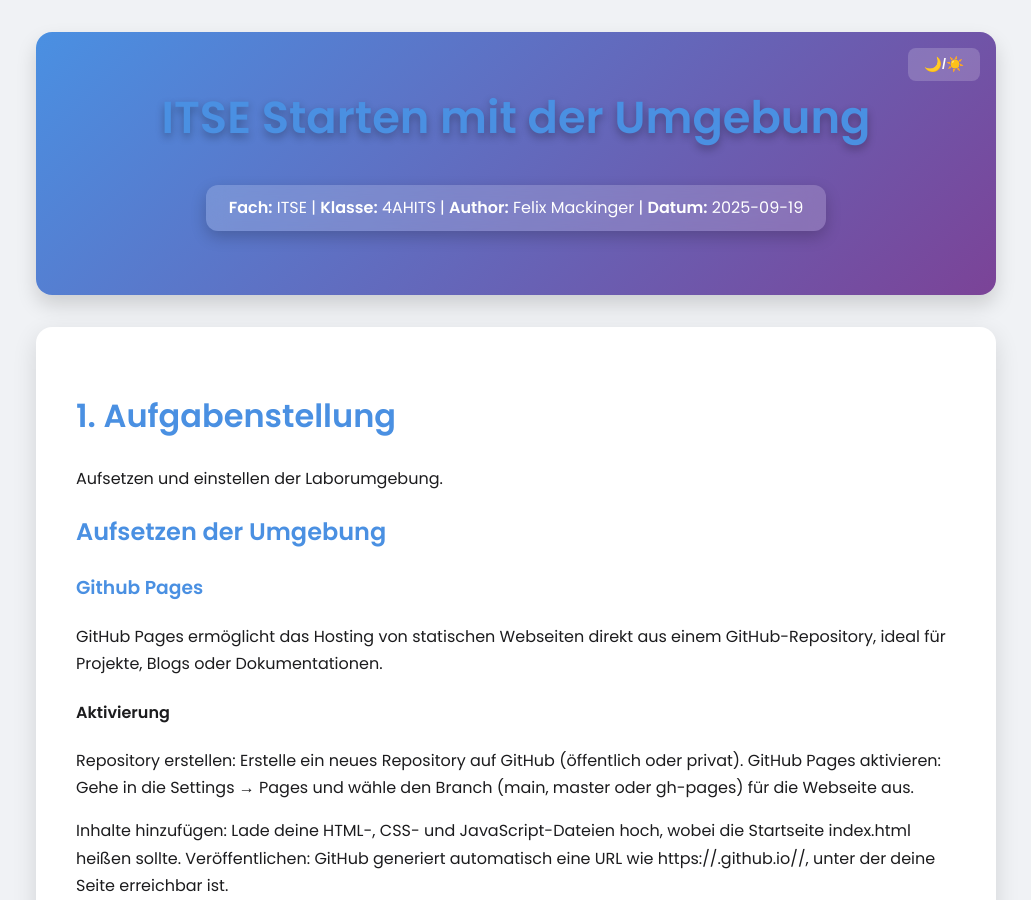
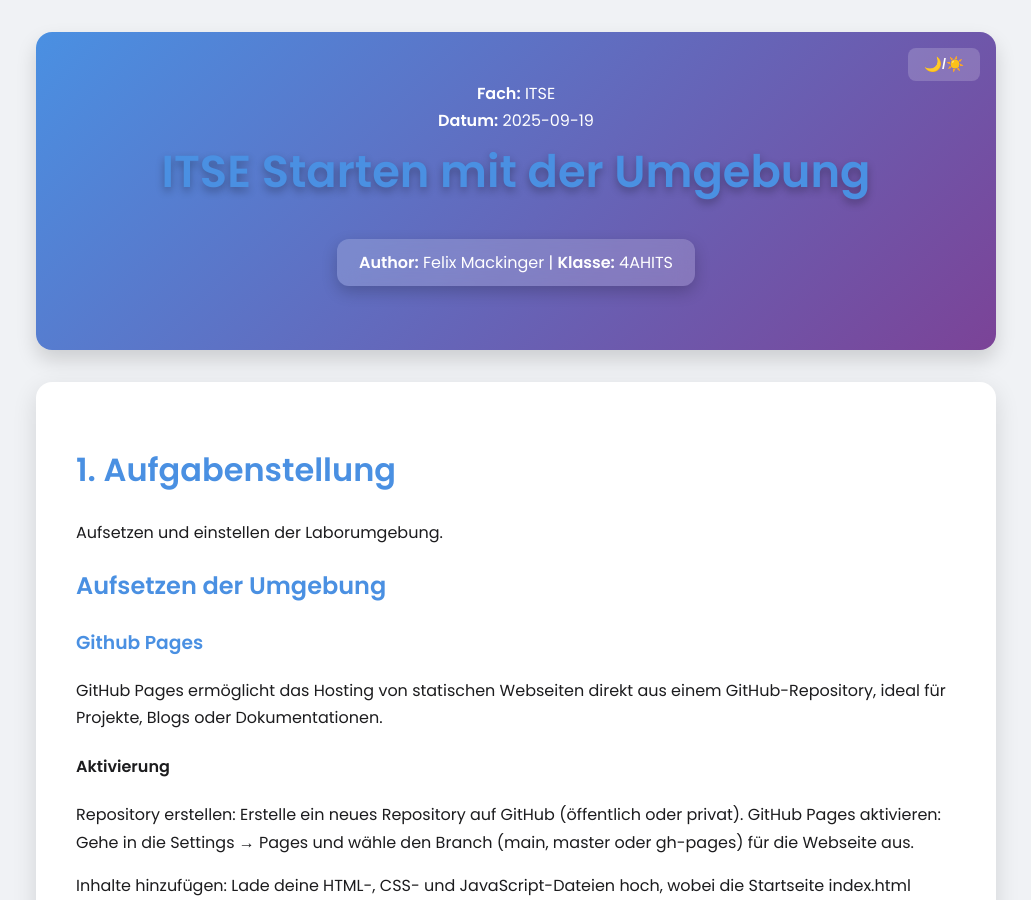
Before and after one commit to Felix-Mackinger/4AHITS_ITSE_Mackinger, a Jekyll site: the page built from berichte/2509022.md, in a window 1280 px wide and 900 px high. Shown: the whole window, without its empty margins (124-1155 px from the left). Built offline with Jekyll 4.4.1, drawn with Linux system fonts in a browser that asks for light colours; our own code applies the rules of GitHub Pages for plain Markdown files; part of the change alters nothing that is shown.

Commit message:
Update default.html

```diff
--- a/_layouts/default.html
+++ b/_layouts/default.html
@@ -8,17 +8,30 @@
 </head>
 <body>
   <header>
-    <button class="theme-toggle" onclick="toggleTheme()">🌙/☀️</button>
+    <!-- Fach links oben -->
+    <div class="header-top-left">
+      <strong>Fach:</strong> {{ page.subject }}
+    </div>
+
+    <!-- Datum rechts oben -->
+    <div class="header-top-right">
+      <strong>Datum:</strong> {{ page.date }}
+    </div>
+
+    <!-- Titel -->
     <h1>{{ page.title }}</h1>
+
+    <!-- Name & Klasse unter Titel -->
     <p class="meta">
-      <strong>Fach:</strong> {{ page.subject }} |
-      <strong>Klasse:</strong> {{ page.klasse }} |
       <strong>Author:</strong> {{ page.author }} |
-      <strong>Datum:</strong> {{ page.date }}
+      <strong>Klasse:</strong> {{ page.klasse }}
       {% if page.partner %}
         | <strong>Partner:</strong> {{ page.partner }}
       {% endif %}
     </p>
+
+    <!-- Theme Toggle rechts unten -->
+    <button class="theme-toggle" onclick="toggleTheme()">🌙/☀️</button>
   </header>
 
   <main>
```
